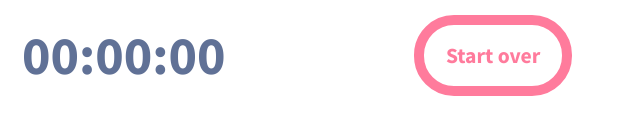
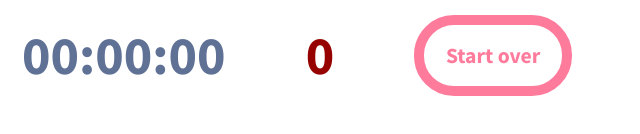
Before and after one commit to astropaula/typing-speed-test, a plain HTML site: page index.html in a window 1280 px wide. Both pictures are taken after a click on the button "Start over". Shown: the part 846-980 px from the top of the page, 343-983 px from the left. Drawn offline with Linux system fonts and the light colour scheme.

Commit message:
Add mistakes counter

```diff
--- a/index.html
+++ b/index.html
@@ -34,6 +34,8 @@
                 <section id="clock">
                     <div class="timer">00:00:00</div>
                 </section>
+                <div class="mistakes">0
+                </div>
 
                 <button id="reset">Start over</button>
             </div><!-- .meta -->
--- a/script.js
+++ b/script.js
@@ -6,12 +6,14 @@ const testArea = document.querySelector("#test-area");
 const originText = document.querySelector("#origin-text p").innerHTML;
 const resetButton = document.querySelector("#reset");
 const theTimer = document.querySelector(".timer");
+const mistakeCounter = document.querySelector(".mistakes");
 
 // Setting variables needed for time measurement.
 
 var timer = [0, 0, 0, 0];
 var interval;
 var timerRunning = false;
+var mistakes = 0;
 
 // Add leading zero to numbers 9 or below (for aesthetics).
 function leadingZero(time) {
@@ -45,11 +47,14 @@ function spellCheck() {
   if (textEntered == originText) {
     clearInterval(interval);
     testWrapper.style.borderColor = "#04E762";
+    console.log(mistakes);
   } else {
     if (textEntered == originTextMatch) {
       testWrapper.style.borderColor = "#00A896";
     } else {
       testWrapper.style.borderColor = "#960200"
+      mistakes++;
+      mistakeCounter.innerHTML = mistakes;
     }
   }
 
@@ -62,7 +67,7 @@ function start() {
     timerRunning = true;
     interval = setInterval(runTimer, 10);
   }
-  console.log(textEnterdLength);
+  //console.log(textEnterdLength);
 }
 
 // Reset everything:
@@ -71,10 +76,12 @@ function reset() {
   interval = null;
   timer = [0, 0, 0, 0];
   timerRunning = false;
+  mistakes = 0;
 
   testArea.value = "";
   theTimer.innerHTML = "00:00:00";
   testWrapper.style.borderColor = "#BABFD1";
+  mistakeCounter.innerHTML = "0";
 }
 
 // Event listeners to operate application.
--- a/style.css
+++ b/style.css
@@ -100,6 +100,11 @@ body {
     font-weight: bold;
     color: #607196;
 }
+.mistakes {
+    font-size: 3em;
+    font-weight: bold;
+    color: #960200;
+}
 
 #reset {
     padding: .5em 1em;
```
